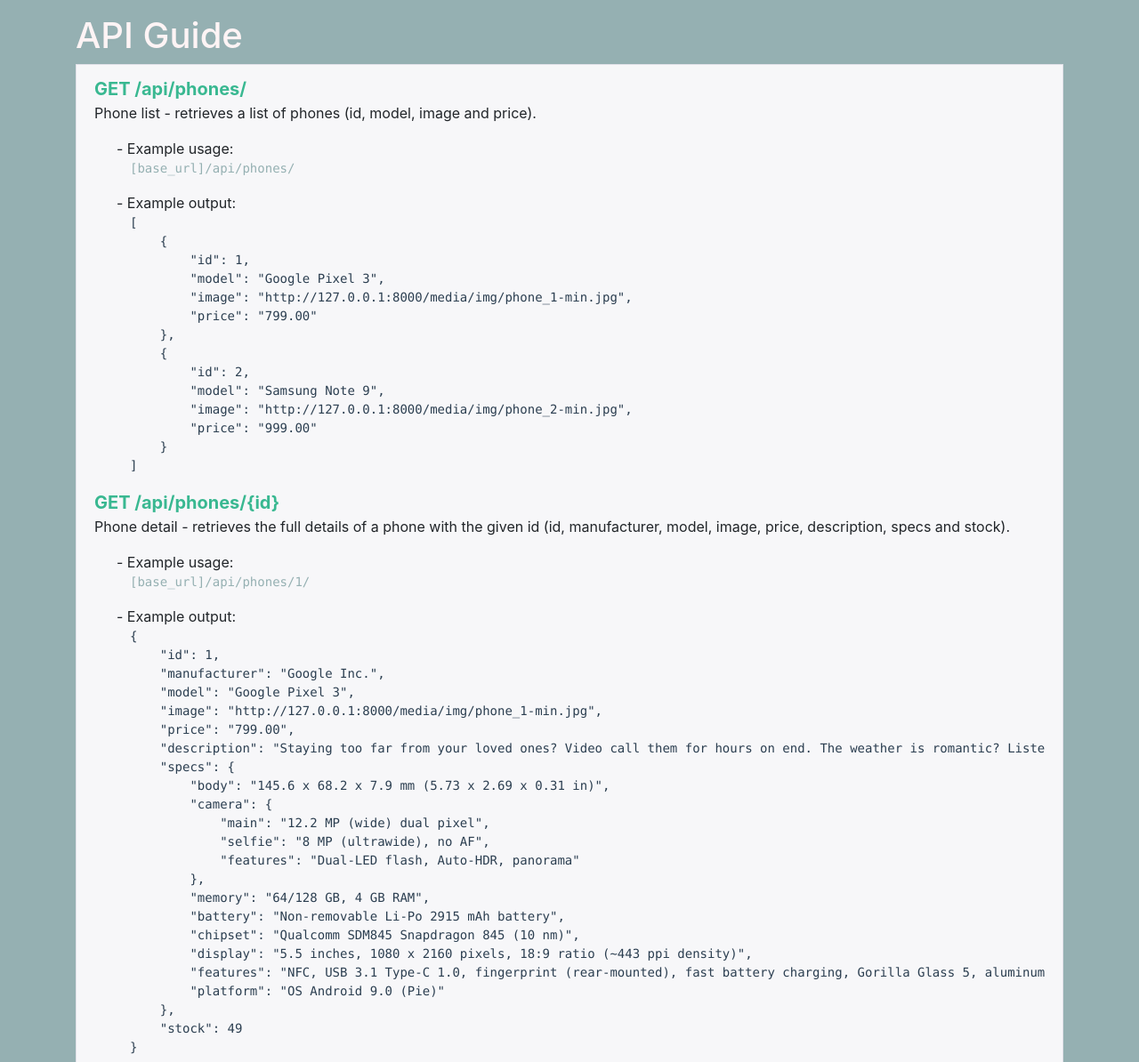
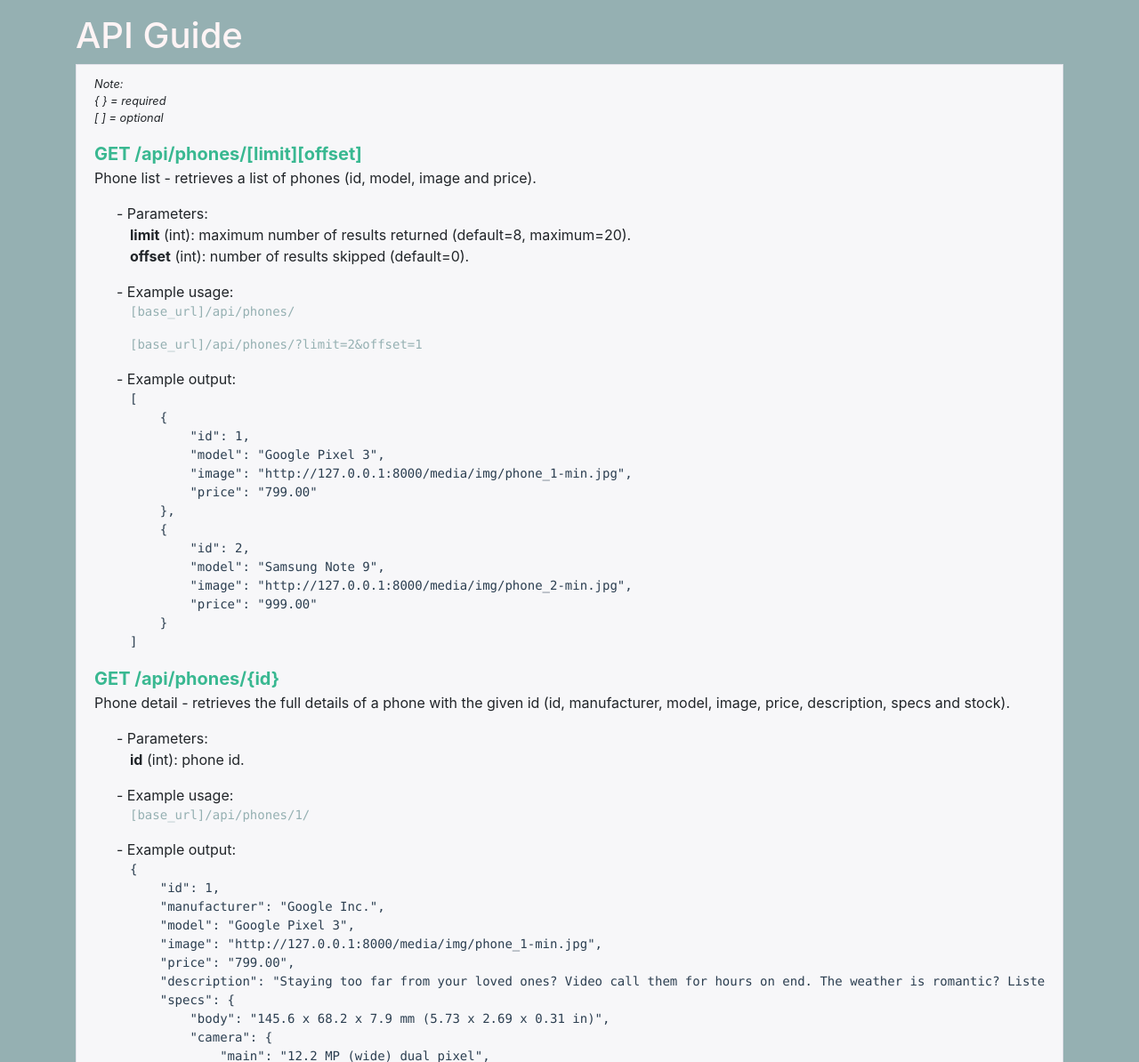
Before and after one commit to anagilda/the-mobile-store-REST-API, a Django app: page / in a window 1280 px wide. Shown: the part 58-1252 px from the top of the page at 89% size. Run offline with Django 3.2, Linux system fonts and the light colour scheme; parts of the project's set-up code (start-up, migrations or seed data) failed here and were passed over; some libraries are stand-ins or nearby versions.

Commit message:
Updated instructions for pagination

```diff
--- a/mobilestore/assets/styles.css
+++ b/mobilestore/assets/styles.css
@@ -79,6 +79,11 @@ i{
 	margin-bottom: 15px;
 }
 
+.note {
+	font-style: italic;
+	font-size: 0.8rem;
+}
+
 .color-text {
 	color: var(--mainAccent);
 	font-size: 1.25rem;
--- a/mobilestore/templates/home.html
+++ b/mobilestore/templates/home.html
@@ -12,12 +12,21 @@
 {% block content %}
     <div class="api-info">
         <div class="guide">
+            <p class="note">
+                Note:
+                <br>{ } = required
+                <br>[ ] = optional
+            </p>
             <p>
-                <b class="color-text">GET /api/phones/</b><br>
+                <b class="color-text">GET /api/phones/[limit][offset]</b><br>
                 Phone list - retrieves a list of phones (id, model, image and price).
                 <ul class="dashed">
+                    <li>Parameters:</li>
+                    <p><b>limit</b> (int): maximum number of results returned (default=8, maximum=20).<br>
+                    <b>offset</b> (int): number of results skipped (default=0).</p>
                     <li>Example usage:</li>
                     <pre><a href="/api/phones/">[base_url]/api/phones/</a></pre>
+                    <pre><a href="/api/phones/?limit=2&offset=1">[base_url]/api/phones/?limit=2&offset=1</a></pre>
                     <li>Example output:</li>
 <pre class="prettify code">
 [
@@ -41,6 +50,8 @@
                 <b class="color-text">GET /api/phones/{id}</b><br>
                 Phone detail - retrieves the full details of a phone with the given id (id, manufacturer, model, image, price, description, specs and stock).
                 <ul class="dashed">
+                    <li>Parameters:</li>
+                    <p><b>id</b> (int): phone id.</p>
                     <li>Example usage:</li>
                     <pre><a href="/api/phones/1/">[base_url]/api/phones/1/</a></pre>
                     <li>Example output:</li>
```
Also changed, not shown: README.md, mobilestore/media/default.png.
